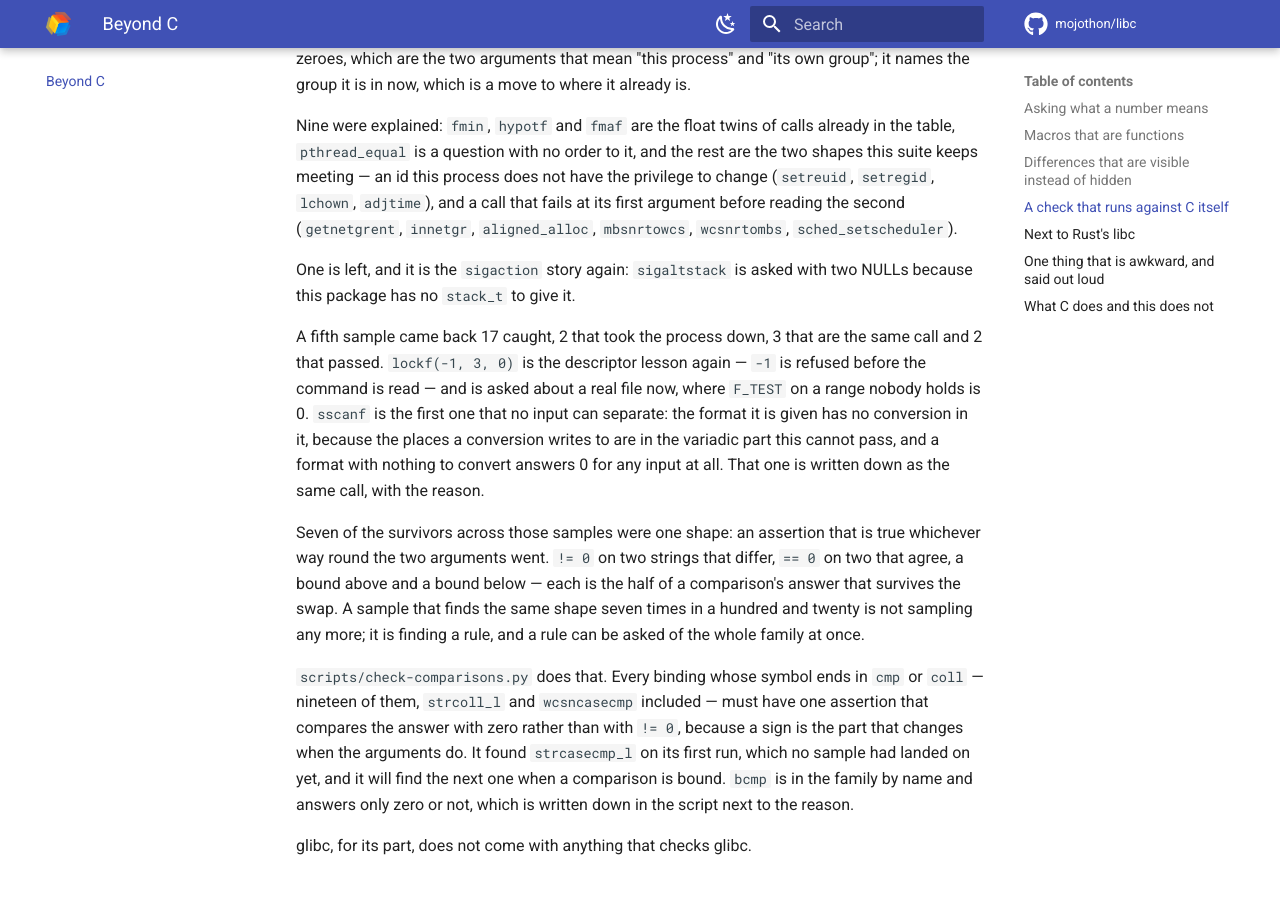
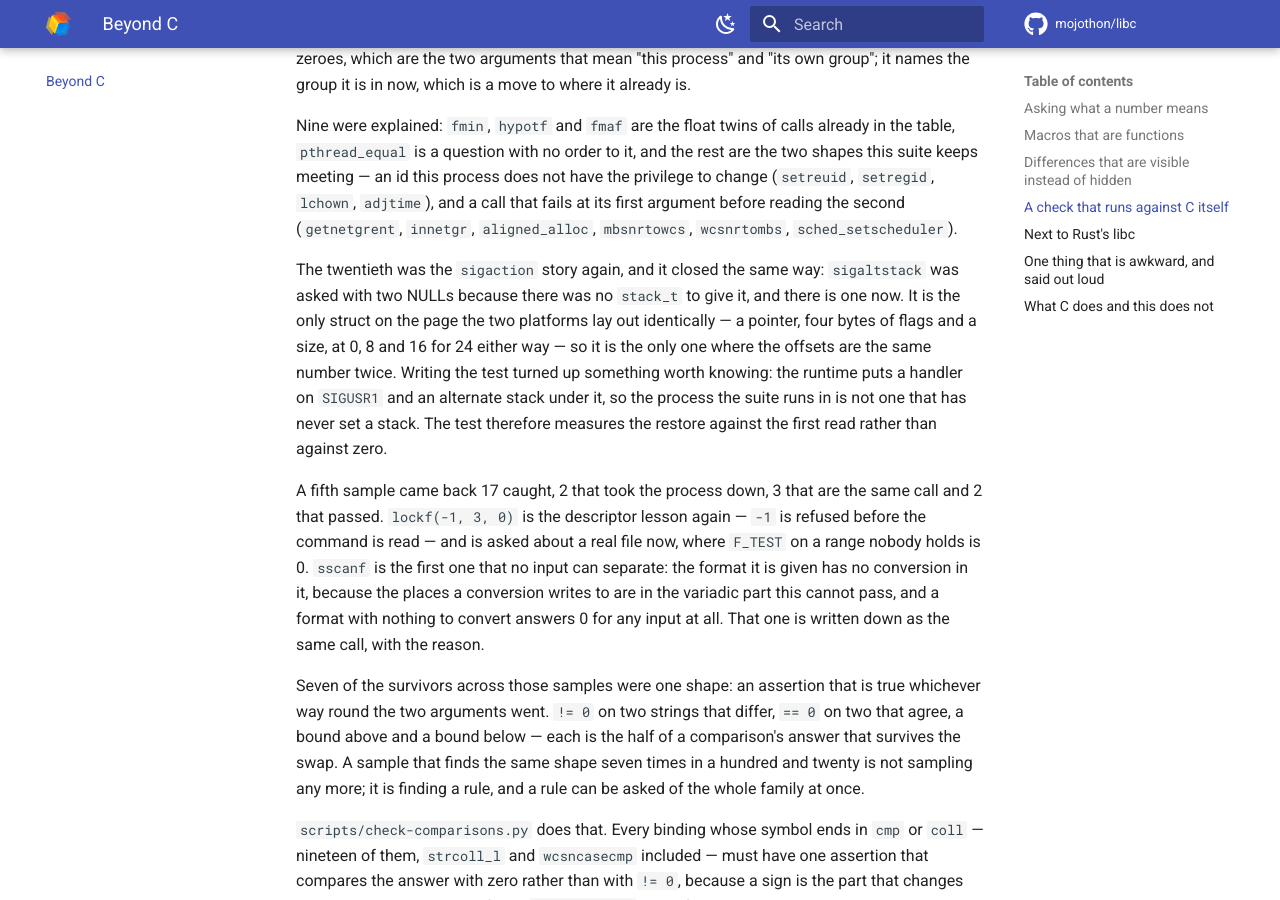
Before and after one commit to mojothon/libc, an MkDocs documentation site: the page built from docs/beyond-c.md, in a window 1280 px wide and 900 px high, scrolled down 7075 px. Built offline with MkDocs 1.6.1 and Material for MkDocs 9.7.7, drawn with Linux system fonts in a browser that asks for light colours; comment, search, counter and statistics services are not loaded.

Commit message:
feat(signal): bind stack_t, and give sigaltstack a stack to install
The last survivor of the swept order axis, and the same story as
`sigaction_t`: `sigaltstack` was asked with two NULLs because this package had
no `stack_t`, so the swap of `ss` and `oss` was the same two zeroes.

`stack_t` is a pointer, four bytes of flags and a size, at 0, 8 and 16 for 24
bytes in all -- and unlike the other two structs here, both platforms lay it
out identically. glibc pads the flags out to eight bytes and XNU does not, and
both end at the same place anyway. All three offsets and the size are asked of
C by `check-layouts`.

Nothing in this struct needs a number instead of a pointer, so it is written
out as members rather than kept as slots the way `sigaction_t`'s handler had to
be: `ss_sp` is an address and nothing else may be put there.

The test installs a stack of `SIGSTKSZ` bytes, reads it back and puts the old
one back -- and the swap is caught by the first of those, because
`sigaltstack(now, NULL)` installs what the read buffer held: no stack at all,
`ss_sp` NULL with no `SS_DISABLE`, which is `EINVAL`.

Writing it turned up something the null call had been hiding: the runtime puts
a handler on `SIGUSR1` and an alternate stack under it, so this process is not
one that has never set a stack. The restore is measured against the first read
rather than against zero, and the test says why.

```diff
--- a/docs/beyond-c.md
+++ b/docs/beyond-c.md
@@ -348,8 +348,15 @@ not have the privilege to change (`setreuid`, `setregid`, `lchown`,
 second (`getnetgrent`, `innetgr`, `aligned_alloc`, `mbsnrtowcs`,
 `wcsnrtombs`, `sched_setscheduler`).
 
-One is left, and it is the `sigaction` story again: `sigaltstack` is asked
-with two NULLs because this package has no `stack_t` to give it.
+The twentieth was the `sigaction` story again, and it closed the same way:
+`sigaltstack` was asked with two NULLs because there was no `stack_t` to give
+it, and there is one now. It is the only struct on the page the two platforms
+lay out identically — a pointer, four bytes of flags and a size, at 0, 8 and 16
+for 24 either way — so it is the only one where the offsets are the same number
+twice. Writing the test turned up something worth knowing: the runtime puts a
+handler on `SIGUSR1` and an alternate stack under it, so the process the suite
+runs in is not one that has never set a stack. The test therefore measures the
+restore against the first read rather than against zero.
 
 A fifth sample came back 17 caught, 2 that took the process down, 3 that are
 the same call and 2 that passed. `lockf(-1, 3, 0)` is the descriptor lesson
```
Also changed, not shown: other parts of docs/beyond-c.md (+2 -2 lines), CHANGELOG.md (+12 -3 lines), docs/modules.md (+1 -1 lines), 4 other files.
